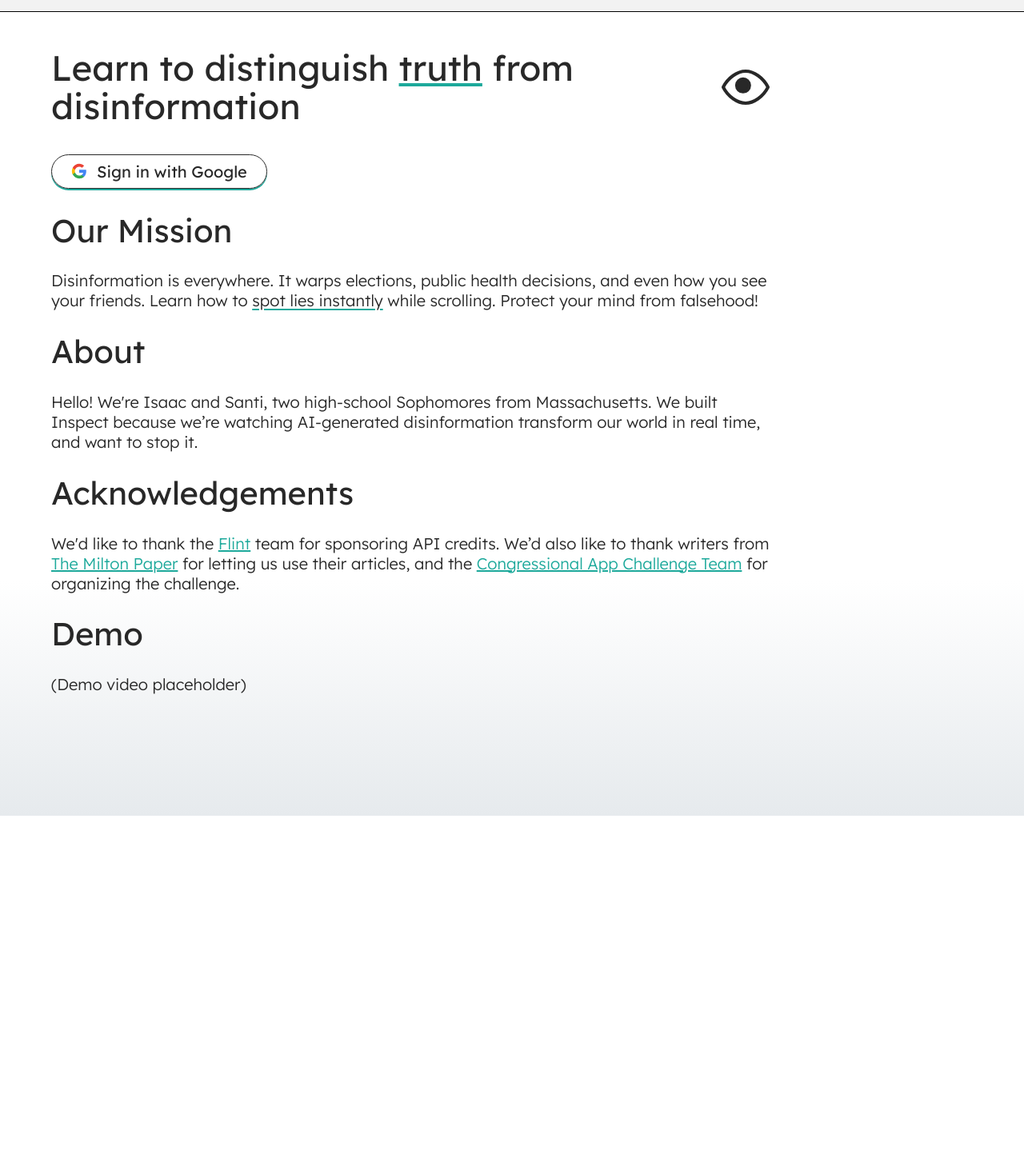
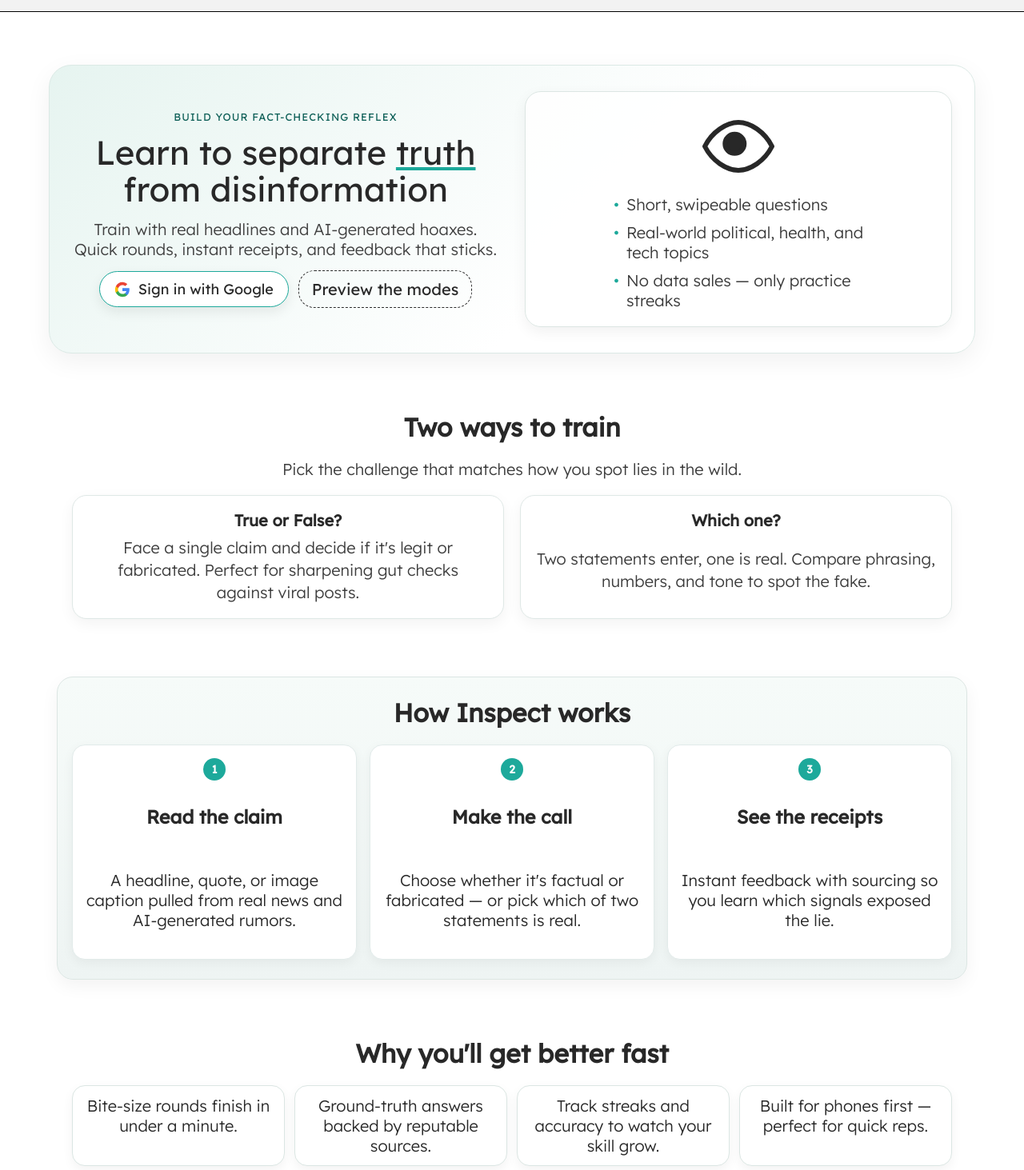
Before and after one commit to isaacwu2000/Inspect, a React (Vite) app in the folder CAC2526/: page / in a window 1280 px wide. Shown: the part 47-1510 px from the top of the page at 80% size. Before the commit the page ends 1067 px from the top, so only its background shows below. Built offline with nearby package versions, Linux system fonts and the light colour scheme; no server answers.

Commit message:
New Main Menu

```diff
--- a/CAC2526/src/Landing.jsx
+++ b/CAC2526/src/Landing.jsx
@@ -3,7 +3,7 @@ import React from 'react';
 import googleLogo from '/src/assets/google.svg';
 import NavBar from './NavBar.jsx';
 import EyeLogo from './EyeLogo.jsx';
-import { signInWithPopup, signOut, auth, provider } from './main.jsx';
+import { signInWithPopup, auth, provider } from './main.jsx';
 import styles from './Landing.module.css';
 
 function Landing(){
@@ -11,88 +11,138 @@ function Landing(){
         await signInWithPopup(auth, provider);
     }
 
-    const hero = (
-        <>
-            <div id="banner" style={{
-                display: 'flex',
-                alignItems: 'center',
-                justifyContent: 'space-between',
-                gap: '24px',
-                padding: '24px 0'
-            }}>
-                <h1 id="valueProp" style={{
-                    fontSize: 'clamp(28px,4vw,44px)',
-                    lineHeight: '1.1',
-                    margin: 0,
-                    flex: 1
-                }}>
-                    Learn to distinguish <u>truth</u> from disinformation
-                </h1>
-                <EyeLogo size={64} className="eye-hero" animated={true} />
-            </div>
+    const steps = [
+        {
+            title: "Read the claim",
+            copy: "A headline, quote, or image caption pulled from real news and AI-generated rumors."
+        },
+        {
+            title: "Make the call",
+            copy: "Choose whether it's factual or fabricated — or pick which of two statements is real."
+        },
+        {
+            title: "See the receipts",
+            copy: "Instant feedback with sourcing so you learn which signals exposed the lie."
+        }
+    ];
 
-            <button onClick={handleSignIn} id={styles.signInBtnBig}>
-                <img id={styles.googleLogo} src={googleLogo}/>
-                <p>Sign in with Google</p>
-            </button>
-        </>
-    );
-
-    const mission = (
-        <>
-            <h1>Our Mission</h1>
-            <p>
-                Disinformation is everywhere.
-                It warps elections, public health decisions, and even how you see your friends.
-                Learn how to <u>spot lies instantly</u> while scrolling.
-                Protect your mind from falsehood!
-            </p>
-        </>
-    );
-
-    const demo = (
-        <>
-            <h1>Demo</h1>
-            <p>
-                (Demo video placeholder)
-            </p>
-        </>
-    );
-
-    const about = (
-        <>
-            <h1>About</h1>
-            <p>
-                Hello! We're Isaac and Santi, two high-school Sophomores from Massachusetts.
-                We built Inspect because we’re watching AI-generated
-                disinformation transform our world in real time, and want
-                to stop it.
-            </p>
-        </>
-    );
-
-    const acknowledgements = (
-        <>
-            <h1>Acknowledgements</h1>
-            <p>
-                We'd like to thank the <a target="_blank" href="https://www.flintk12.com/">Flint</a> team
-                for sponsoring API credits.
-                We’d also like to thank writers from <a target="_blank" href="https://themiltonpaper.com/">The Milton Paper</a> for letting us use their articles,
-                and the <a target="_blank" href="https://www.congressionalappchallenge.us/">Congressional App Challenge Team</a> for
-                organizing the challenge.
-            </p>
-        </>
-    );
+    const reasons = [
+        "Bite-size rounds finish in under a minute.",
+        "Ground-truth answers backed by reputable sources.",
+        "Track streaks and accuracy to watch your skill grow.",
+        "Built for phones first — perfect for quick reps."
+    ];
 
     return(
         <>
             <NavBar mode="public" />
             <main className={styles.landingMain}>
-                {hero}
-                {mission}
-                {about}
-                {acknowledgements}
-                {demo}
+                <section className={`${styles.section} ${styles.hero}`}>
+                    <div className={styles.heroGrid}>
+                        <div className={styles.heroCopy}>
+                            <p className={styles.kicker}>Build your fact-checking reflex</p>
+                            <h1 className={styles.heroTitle}>
+                                Learn to separate <u>truth</u> from disinformation
+                            </h1>
+                            <p className={styles.lead}>
+                                Train with real headlines and AI-generated hoaxes.
+                                Quick rounds, instant receipts, and feedback that sticks.
+                            </p>
+                            <div className={styles.ctaRow}>
+                                <button onClick={handleSignIn} className={styles.googleBtn}>
+                                    <img className={styles.googleLogo} src={googleLogo} alt="Google logo"/>
+                                    <span>Sign in with Google</span>
+                                </button>
+                                <a className={styles.secondaryBtn} href="#modes">Preview the modes</a>
+                            </div>
+                        </div>
+
+                        <div className={styles.heroCard}>
+                            <EyeLogo size={96} animated={true} />
+                            <ul className={styles.heroList}>
+                                <li>Short, swipeable questions</li>
+                                <li>Real-world political, health, and tech topics</li>
+                                <li>No data sales — only practice streaks</li>
+                            </ul>
+                        </div>
+                    </div>
+                </section>
+
+                <section id="modes" className={styles.section}>
+                    <h2>Two ways to train</h2>
+                    <p className={styles.sectionLead}>
+                        Pick the challenge that matches how you spot lies in the wild.
+                    </p>
+                    <div className={styles.cardGrid}>
+                        <div className={styles.card}>
+                            <h3>True or False?</h3>
+                            <p>
+                                Face a single claim and decide if it's legit or fabricated.
+                                Perfect for sharpening gut checks against viral posts.
+                            </p>
+                        </div>
+                        <div className={styles.card}>
+                            <h3>Which one?</h3>
+                            <p>
+                                Two statements enter, one is real. Compare phrasing, numbers, and tone to spot the fake.
+                            </p>
+                        </div>
+                    </div>
+                </section>
+
+                <section className={`${styles.section} ${styles.band}`}>
+                    <h2>How Inspect works</h2>
+                    <div className={styles.stepGrid}>
+                        {steps.map((step, idx) => (
+                            <div className={styles.stepCard} key={step.title}>
+                                <span className={styles.stepNumber}>{idx + 1}</span>
+                                <h3>{step.title}</h3>
+                                <p>{step.copy}</p>
+                            </div>
+                        ))}
+                    </div>
+                </section>
+
+                    <section className={styles.section}>
+                        <h2>Why you'll get better fast</h2>
+                        <div className={styles.pillGrid}>
+                            {reasons.map(reason => (
+                                <div className={styles.pill} key={reason}>{reason}</div>
+                            ))}
+                        </div>
+                    </section>
+
+                <section className={`${styles.section} ${styles.accentPanel}`}>
+                    <h2>Who we are</h2>
+                    <p className={styles.sectionLead}>
+                        We're Isaac and Santi, two high-school sophomores from Massachusetts.
+                        We built Inspect because AI-generated misinformation is everywhere —
+                        and we want everyone to recognize it at a glance.
+                    </p>
+                </section>
+
+                <section className={`${styles.section} ${styles.band}`}>
+                    <h2>Acknowledgements</h2>
+                    <p className={styles.sectionLead}>
+                        Huge thanks to the <a target="_blank" href="https://www.flintk12.com/">Flint</a> team for sponsoring API credits,
+                        writers from <a target="_blank" href="https://themiltonpaper.com/">The Milton Paper</a> for letting us use their articles,
+                        and the <a target="_blank" href="https://www.congressionalappchallenge.us/">Congressional App Challenge</a> team for organizing the challenge.
+                    </p>
+                </section>
+
+                <section className={`${styles.section} ${styles.ctaSection}`}>
+                    <h2>Ready to try Inspect?</h2>
+                    <p className={styles.sectionLead}>
+                        Start a round, get instant feedback, and build a streak of correct calls.
+                    </p>
+                    <div className={styles.ctaRow}>
+                        <button onClick={handleSignIn} className={styles.googleBtn}>
+                            <img className={styles.googleLogo} src={googleLogo} alt="Google logo"/>
+                            <span>Sign in with Google</span>
+                        </button>
+                        <a className={styles.secondaryBtn} href="#modes">See the modes first</a>
+                    </div>
+                </section>
             </main>
         </>
     );
--- a/CAC2526/src/Landing.module.css
+++ b/CAC2526/src/Landing.module.css
@@ -1,53 +1,266 @@
 .landingMain {
-    margin: 84px 40px;
+    max-width: 1100px;
+    width: min(1100px, 100%);
+    margin: 128px auto 96px auto;
+    padding: 0 24px;
+    display: flex;
+    flex-direction: column;
+    gap: 72px;
+    align-items: center;
 }
 
-#banner {
-    display: flex;
-    align-items: center;
-    justify-content: space-between;
-    gap: 24px;
-    padding: 24px 0px 0px 0px;
+.section {
+    width: 100%;
+    display: grid;
+    gap: 20px;
+    text-align: center;
 }
 
-#valueProp {
+.section h2 {
     margin: 0;
-    flex: 1;
-    text-wrap: wrap;
+    font-size: clamp(26px, 3vw, 32px);
 }
 
-#subtitleProp {
-    text-wrap: wrap;
-    width: 80%;
+.sectionLead {
+    margin: 0 auto;
+    max-width: 760px;
+    color: #3c3c3c;
 }
 
-#signInBtnBig {
-    display: flex;
-    align-items: center;
-    border: 1px solid var(--textColor);
-    border-radius: 24px;
-    padding: 8px 24px 8px 24px;
-    margin-top: 12px;
-    transition:
-        box-shadow 0.15s ease,
-        transform 0.15s ease;
-    box-shadow: 0px 2px 2px var(--highlight);
-    box-shadow: 0px 2px 0px var(--accent);
-    transform: translate(0px, -1px);
+.hero {
+    background: linear-gradient(135deg, #e6f4f0 0%, #ffffff 60%);
+    border: 1px solid #dbe9e5;
+    border-radius: 28px;
+    padding: 32px 28px;
+    box-shadow: 0 10px 32px rgba(0,0,0,0.06);
 }
 
-#googleLogo {
+.heroGrid {
+    display: grid;
+    grid-template-columns: repeat(auto-fit, minmax(280px, 1fr));
+    gap: 32px;
+    align-items: center;
+}
+
+.heroCopy {
+    display: grid;
+    gap: 14px;
+}
+
+.kicker {
+    margin: 0;
+    letter-spacing: 0.08em;
+    text-transform: uppercase;
+    font-size: 13px;
+    color: var(--darkAccent);
+    font-weight: 400;
+}
+
+.heroTitle {
+    margin: 0;
+    font-size: clamp(30px, 5vw, 42px);
+    line-height: 1.1;
+}
+
+.lead {
+    margin: 0;
+    color: #404040;
+}
+
+.ctaRow {
+    display: flex;
+    flex-wrap: wrap;
+    justify-content: center;
+    gap: 12px;
+    align-items: center;
+}
+
+.googleBtn {
+    display: inline-flex;
+    align-items: center;
+    gap: 10px;
+    background: #ffffff;
+    border: 1px solid #1da99b;
+    border-radius: 28px;
+    padding: 10px 18px;
+    font-size: 18px;
+    font-family: 'Lexend', sans-serif;
+    color: var(--textColor);
+    box-shadow: 0 6px 16px rgba(0,0,0,0.08);
+    transition: transform 0.12s ease, box-shadow 0.12s ease;
+}
+
+.googleBtn:hover {
+    transform: translateY(-1px);
+    box-shadow: 0 8px 22px rgba(0,0,0,0.12);
+    opacity: 1;
+}
+
+.googleLogo {
     width: 20px;
     height: 20px;
 }
 
-#signInBtnBig p {
-    margin: 0px 0px 0px 12px;
-    font-size: 20px;
+.secondaryBtn {
+    display: inline-flex;
+    align-items: center;
+    justify-content: center;
+    padding: 10px 16px;
+    border-radius: 20px;
+    border: 1px dashed #2c2c2c;
     color: var(--textColor);
+    text-decoration: none;
+    font-weight: 400;
+    transition: background 0.15s ease, transform 0.12s ease, opacity 0.15s ease;
 }
 
-#signInBtnBig:hover {
-    box-shadow: 0px 4px 0px var(--accent);
-    transform: translate(0px, -2px);
+.secondaryBtn:hover {
+    background: #eef6f4;
+    transform: translateY(-1px);
+    opacity: 1;
 }
+
+.heroCard {
+    background: rgba(255,255,255,0.85);
+    border: 1px solid #dce6e3;
+    border-radius: 20px;
+    padding: 20px;
+    box-shadow: 0 6px 18px rgba(0,0,0,0.06);
+    display: grid;
+    gap: 12px;
+    align-items: center;
+    justify-items: center;
+}
+
+.heroList {
+    list-style: none;
+    padding: 0;
+    margin: 0;
+    display: grid;
+    gap: 10px;
+    text-align: left;
+    max-width: 320px;
+    color: #3a3a3a;
+}
+
+.heroList li {
+    position: relative;
+    padding-left: 20px;
+}
+
+.heroList li::before {
+    content: "•";
+    position: absolute;
+    left: 4px;
+    color: var(--accent);
+}
+
+.cardGrid {
+    display: grid;
+    grid-template-columns: repeat(auto-fit, minmax(240px, 1fr));
+    gap: 20px;
+    width: 100%;
+}
+
+.card {
+    background: #ffffff;
+    border: 1px solid #dfe8e6;
+    border-radius: 18px;
+    padding: 18px;
+    box-shadow: 0 6px 18px rgba(0,0,0,0.05);
+    text-align: center;
+    display: grid;
+    gap: 8px;
+}
+
+.card h3 {
+    margin: 0;
+    font-size: 20px;
+}
+
+.card p {
+    margin: 0;
+    color: #3d3d3d;
+    line-height: 1.4;
+}
+
+.band {
+    background: linear-gradient(180deg, #f6fbf9 0%, #eef4f3 100%);
+    border: 1px solid #dce6e3;
+    border-radius: 20px;
+    padding: 24px 18px;
+    box-shadow: 0 8px 22px rgba(0,0,0,0.05);
+}
+
+.stepGrid {
+    display: grid;
+    grid-template-columns: repeat(auto-fit, minmax(240px, 1fr));
+    gap: 16px;
+}
+
+.stepCard {
+    background: #ffffff;
+    border-radius: 16px;
+    padding: 16px;
+    box-shadow: 0 4px 14px rgba(0,0,0,0.05);
+    border: 1px solid #e2ebea;
+    display: grid;
+    gap: 8px;
+}
+
+.stepNumber {
+    width: 28px;
+    height: 28px;
+    border-radius: 50%;
+    background: var(--accent);
+    color: #fff;
+    display: inline-flex;
+    align-items: center;
+    justify-content: center;
+    font-weight: 600;
+    font-size: 14px;
+    margin: 0 auto;
+}
+
+.pillGrid {
+    display: grid;
+    grid-template-columns: repeat(auto-fit, minmax(220px, 1fr));
+    gap: 12px;
+}
+
+.pill {
+    background: #ffffff;
+    border: 1px solid #dbe6e3;
+    border-radius: 16px;
+    padding: 12px 14px;
+    box-shadow: 0 5px 14px rgba(0,0,0,0.05);
+}
+
+.accentPanel {
+    background: linear-gradient(135deg, #1da99b 0%, #0f7d73 100%);
+    color: #ffffff;
+    border-radius: 22px;
+    padding: 24px 18px;
+    box-shadow: 0 12px 28px rgba(0,0,0,0.12);
+}
+
+.accentPanel a {
+    color: #ffffff;
+}
+
+.ctaSection {
+    background: #ffffff;
+    border: 1px solid #dfe8e6;
+    border-radius: 20px;
+    padding: 26px 20px;
+    box-shadow: 0 10px 24px rgba(0,0,0,0.07);
+}
+
+@media (max-width: 640px) {
+    .landingMain {
+        margin: 108px auto 72px auto;
+    }
+    .ctaRow {
+        justify-content: center;
+    }
+}
```
